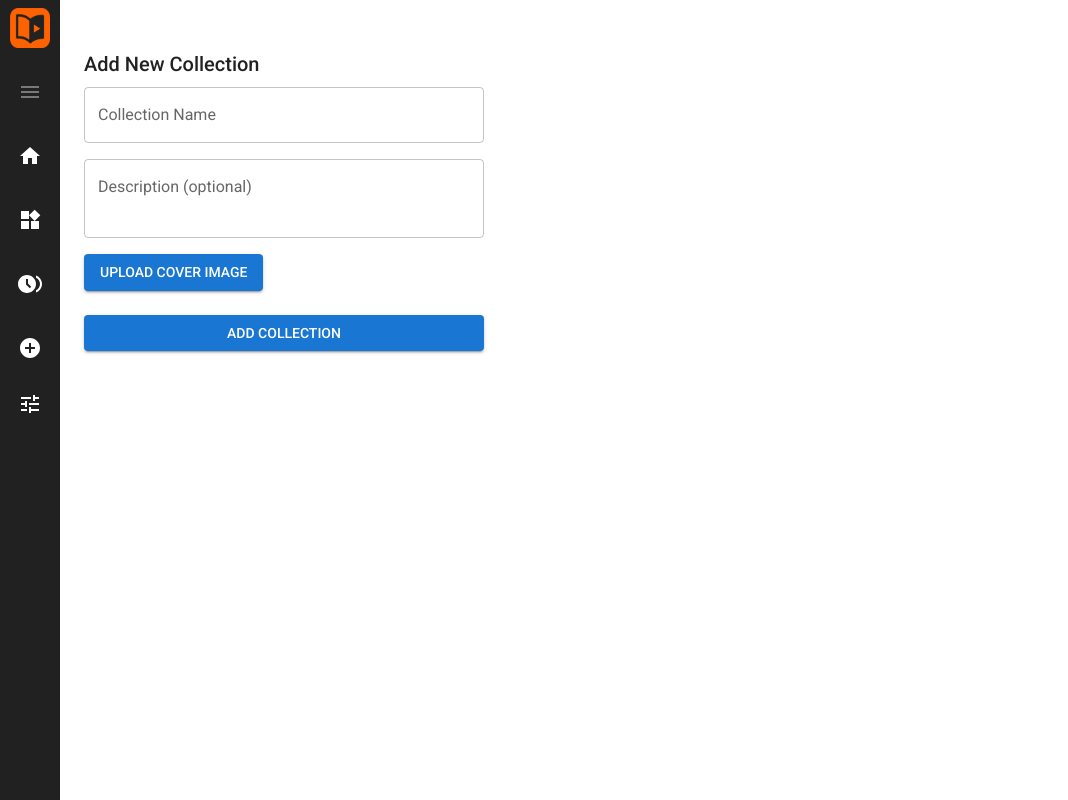
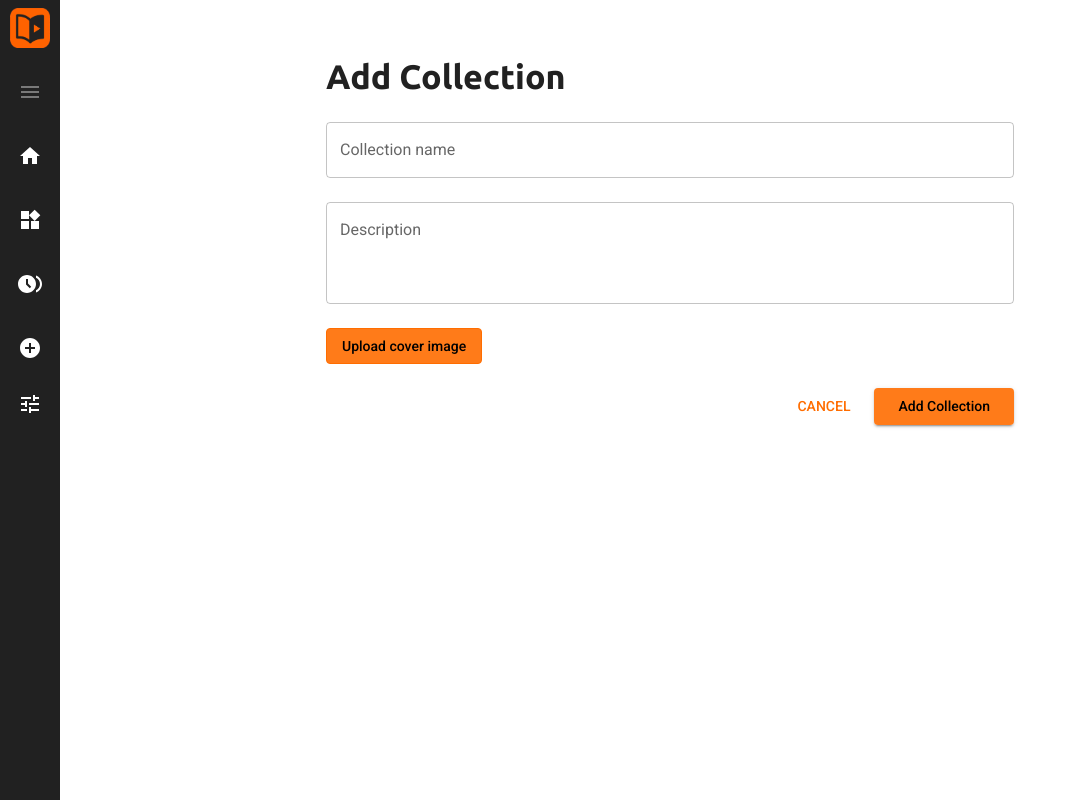
Before and after one commit to KevinDeVijlder/MediaLedger, a React app in the folder frontend/: page /add-collection in a window 1280 px wide. Shown: the whole page, without its empty margins (0-1068 px from the left). Built offline with nearby package versions, Linux system fonts and the light colour scheme; the HTML template or start-up script is replaced by a standard one.

Commit message:
updated form to new style

```diff
--- a/frontend/src/components/collection/AddCollection.jsx
+++ b/frontend/src/components/collection/AddCollection.jsx
@@ -1,5 +1,13 @@
 import { useState } from "react";
-import { Box, TextField, Button, Typography, Alert } from "@mui/material";
+import {
+  Box,
+  TextField,
+  Button,
+  Typography,
+  Alert,
+  Paper,
+  Stack,
+} from "@mui/material";
 import { useNavigate } from "react-router-dom";
 import { useApp } from "../../AppContext";
 
@@ -9,7 +17,7 @@ export default function AddCollection() {
   const [imageFile, setImageFile] = useState(null);
   const [error, setError] = useState(null);
 
-  const { triggerRefresh, notifySuccess } = useApp(); // ✅ Correct usage
+  const { triggerRefresh, notifySuccess } = useApp();
   const navigate = useNavigate();
   const API = "http://localhost:3001";
 
@@ -39,10 +47,9 @@ export default function AddCollection() {
         return;
       }
 
-      // 🔄 Trigger refresh and show success
       triggerRefresh();
       notifySuccess("Collection added successfully!");
-      navigate("/collection"); // Navigate to collection page
+      navigate("/collection");
     } catch (err) {
       console.error(err);
       setError("Failed to add collection");
@@ -50,34 +57,76 @@ export default function AddCollection() {
   };
 
   return (
-    <Box sx={{ maxWidth: 400, mt: 3 }}>
-      <Typography variant="h6" gutterBottom>
-        Add New Collection
+    <Box sx={{ maxWidth: 720, mx: "auto", mt: 4, px: 2 }}>
+      {/* Page title */}
+      <Typography
+        variant="h4"
+        sx={{
+          fontFamily: "Ubuntu",
+          fontWeight: 700,
+          mb: 3,
+        }}
+      >
+        Add Collection
       </Typography>
 
-      {error && <Alert severity="error" sx={{ mb: 2 }}>{error}</Alert>}
+      <Paper
+        elevation={0}
+      >
+        <Stack spacing={3}>
+          {error && <Alert severity="error">{error}</Alert>}
 
           <form onSubmit={handleSubmit}>
+            <Stack spacing={3}>
               <TextField
-          label="Collection Name"
+                label="Collection name"
                 value={name}
                 onChange={(e) => setName(e.target.value)}
                 fullWidth
-          sx={{ mb: 2 }}
+                sx={{
+                  mb: 2,
+                  "& .MuiOutlinedInput-root": {
+                    "&.Mui-focused fieldset": {
+                      borderColor: "#FF6D00",
+                    },
+                  },
+                  "& .MuiInputLabel-root.Mui-focused": {
+                    color: "#FF6D00",
+                  },
+                }}
               />
+
               <TextField
-          label="Description (optional)"
+                label="Description"
                 value={description}
                 onChange={(e) => setDescription(e.target.value)}
                 fullWidth
                 multiline
-          rows={2}
-          sx={{ mb: 2 }}
+                rows={3}
+                placeholder="Optional description of this collection"
+                sx={{
+                  mb: 2,
+                  "& .MuiOutlinedInput-root": {
+                    "&.Mui-focused fieldset": {
+                      borderColor: "#FF6D00",
+                    },
+                  },
+                  "& .MuiInputLabel-root.Mui-focused": {
+                    color: "#FF6D00",
+                  },
+                }}
               />
-        {/* Image Upload */}
-        <Box sx={{ mb: 3 }}>
-          <Button variant="contained" component="label">
-            Upload Cover Image
+
+              {/* Image upload */}
+              <Box>
+                <Button
+                  variant="outlined"
+                  component="label"
+                  sx={{ textTransform: "none", bgcolor: "rgba(255, 109, 0, 0.9)" , color: "black", borderColor: "#FF6D00",  "&:hover": {
+      bgcolor: "rgba(255, 109, 0, 1)",
+    }}}
+                >
+                  Upload cover image
                   <input
                     type="file"
                     accept="image/*"
@@ -89,14 +138,45 @@ export default function AddCollection() {
                     }}
                   />
                 </Button>
+
                 {imageFile && (
-            <Typography sx={{ mt: 1 }}>Selected file: {imageFile.name}</Typography>
+                  <Typography
+                    variant="body2"
+                    sx={{ mt: 1, color: "#FF6D00" }}
+                  >
+                    Selected file: {imageFile.name}
+                  </Typography>
                 )}
               </Box>
-        <Button variant="contained" type="submit" fullWidth>
+
+              {/* Actions */}
+              <Stack direction="row" spacing={2} justifyContent="flex-end">
+                <Button
+                  variant="text"
+                  sx={{color: "rgba(255, 109, 0, 1)", "&:hover": {
+      bgcolor: "rgba(255, 109, 0, 0.1)",
+                  }}}
+                  onClick={() => navigate("/collection")}
+                >
+                  Cancel
+                </Button>
+
+                <Button
+                  variant="contained"
+                  type="submit"
+                  sx={{
+                    textTransform: "none",
+                    px: 3, bgcolor: "rgba(255, 109, 0, 0.9)" , color: "black", borderColor: "#FF6D00",  "&:hover": {
+      bgcolor: "rgba(255, 109, 0, 1)",
+                  }}}
+                >
                   Add Collection
                 </Button>
+              </Stack>
+            </Stack>
           </form>
+        </Stack>
+      </Paper>
     </Box>
   );
 }
```
Also changed, not shown: 1 other file (tests, documents, lock files or other folders). Lines whose indentation alone changed are shown as unchanged.
